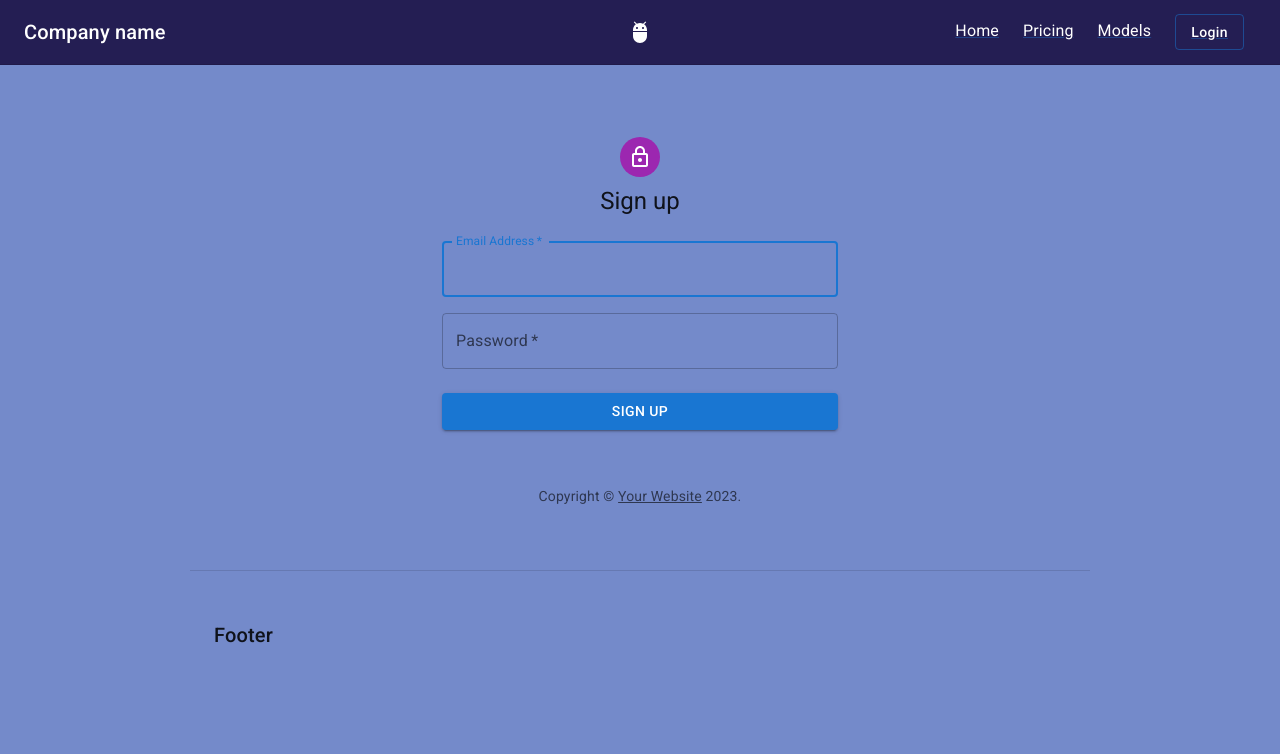
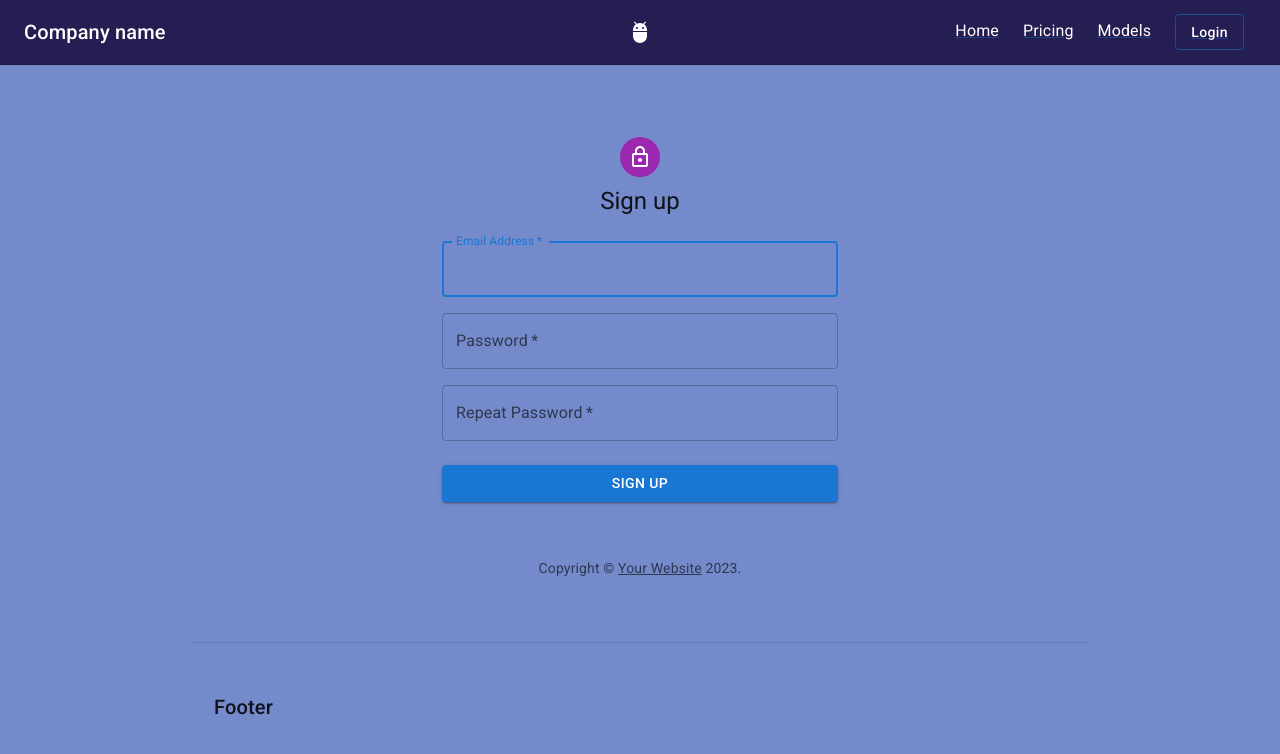
Before and after one commit to No-Code-DS/frontend, a React (Create React App) app: page /signup in a window 1280 px wide. Shown: the top 754 px of the page. Built offline with nearby package versions, Linux system fonts and the light colour scheme.

Commit message:
add password confirm

```diff
--- a/src/components/Account/SignUp.jsx
+++ b/src/components/Account/SignUp.jsx
@@ -4,8 +4,6 @@ import Avatar from '@mui/material/Avatar';
 import Button from '@mui/material/Button';
 import CssBaseline from '@mui/material/CssBaseline';
 import TextField from '@mui/material/TextField';
-import FormControlLabel from '@mui/material/FormControlLabel';
-import Checkbox from '@mui/material/Checkbox';
 import Link from '@mui/material/Link';
 import Grid from '@mui/material/Grid';
 import Box from '@mui/material/Box';
@@ -36,6 +34,8 @@ export const SignUp = () => {
   const [emailError, setEmailError] = useState([false, ""]);
   const [password, setPassword] = useState('');
   const [passwordError, setPasswordError] = useState([false, ""]);
+  const [password2, setPassword2] = useState('');
+  const [password2Error, setPassword2Error] = useState([false, ""]);
 
   function checkEmail() {
     if (!email) {
@@ -57,6 +57,16 @@ export const SignUp = () => {
     }
   }
 
+  function checkPasswordConfirm() {
+    console.log(password2, password)
+    if (password2 != password) {
+      setPassword2Error([true, "Passwords don't match"])
+    }
+    else {
+      console.log("sadsa")
+    }
+  }
+
   const handleSubmit = (event) => {
     event.preventDefault();
     setEmailError([false, ""])
@@ -69,7 +79,6 @@ export const SignUp = () => {
       email: data.get('email'),
       password: data.get('password'),
     });
-    console.log(email);
   };
 
   return (
@@ -107,6 +116,7 @@ export const SignUp = () => {
                   onChange={(e) => setEmail(e.target.value)}
                   error={emailError[0]}
                   helperText={emailError[0] ? emailError[1] : ""}
+                  onBlur={() => checkEmail()}
                 />
               </Grid>
 
@@ -122,6 +132,23 @@ export const SignUp = () => {
                   onChange={(e) => setPassword(e.target.value)}
                   error={passwordError[0]}
                   helperText={passwordError[0] ? passwordError[1] : ""}
+                  onBlur={() => checkPassword()}
+                />
+              </Grid>
+
+              <Grid item xs={12}>
+                <TextField
+                  required
+                  fullWidth
+                  name="passwordConfirm"
+                  label="Repeat Password"
+                  type="password"
+                  id="password"
+                  autoComplete="new-password"
+                  onChange={(e) => setPassword2(e.target.value)}
+                  error={password2Error[0]}
+                  helperText={password2Error[0] ? password2Error[1] : ""}
+                  onBlur={() => checkPasswordConfirm()}
                 />
               </Grid>
 
--- a/src/components/Dashboard/Sidebar.jsx
+++ b/src/components/Dashboard/Sidebar.jsx
@@ -22,7 +22,7 @@ import {
 export const Sidebar = ({lastProcessOrder, handleButtonClick, handleProcessCancel}) => {
 
   function handleAddProcess(nextProcessOrder, component) {
-    if (nextProcessOrder == (lastProcessOrder + 1)) {
+    if (nextProcessOrder === (lastProcessOrder + 1)) {
       handleButtonClick({
         "order": nextProcessOrder,
         "component": component
```
